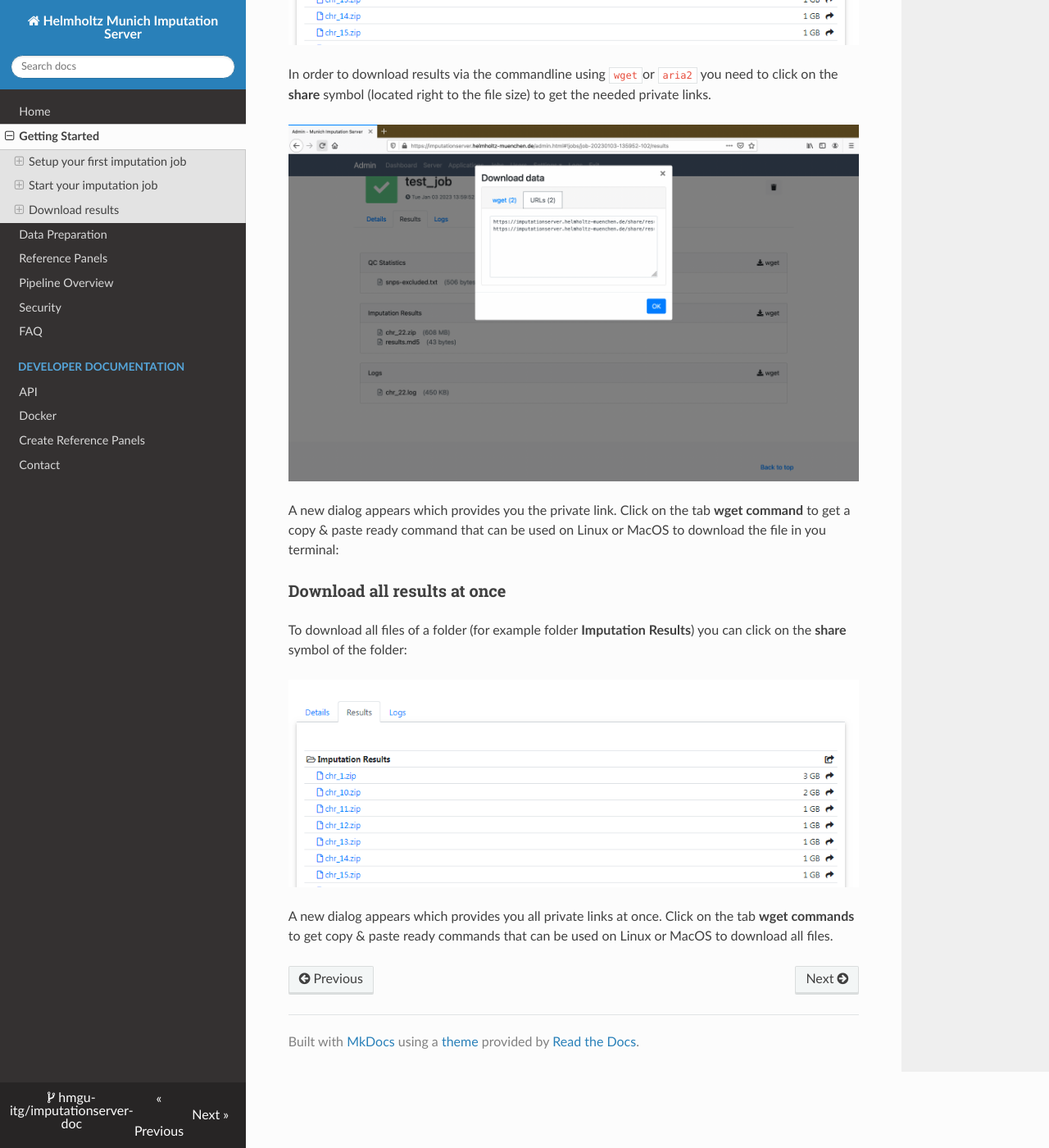
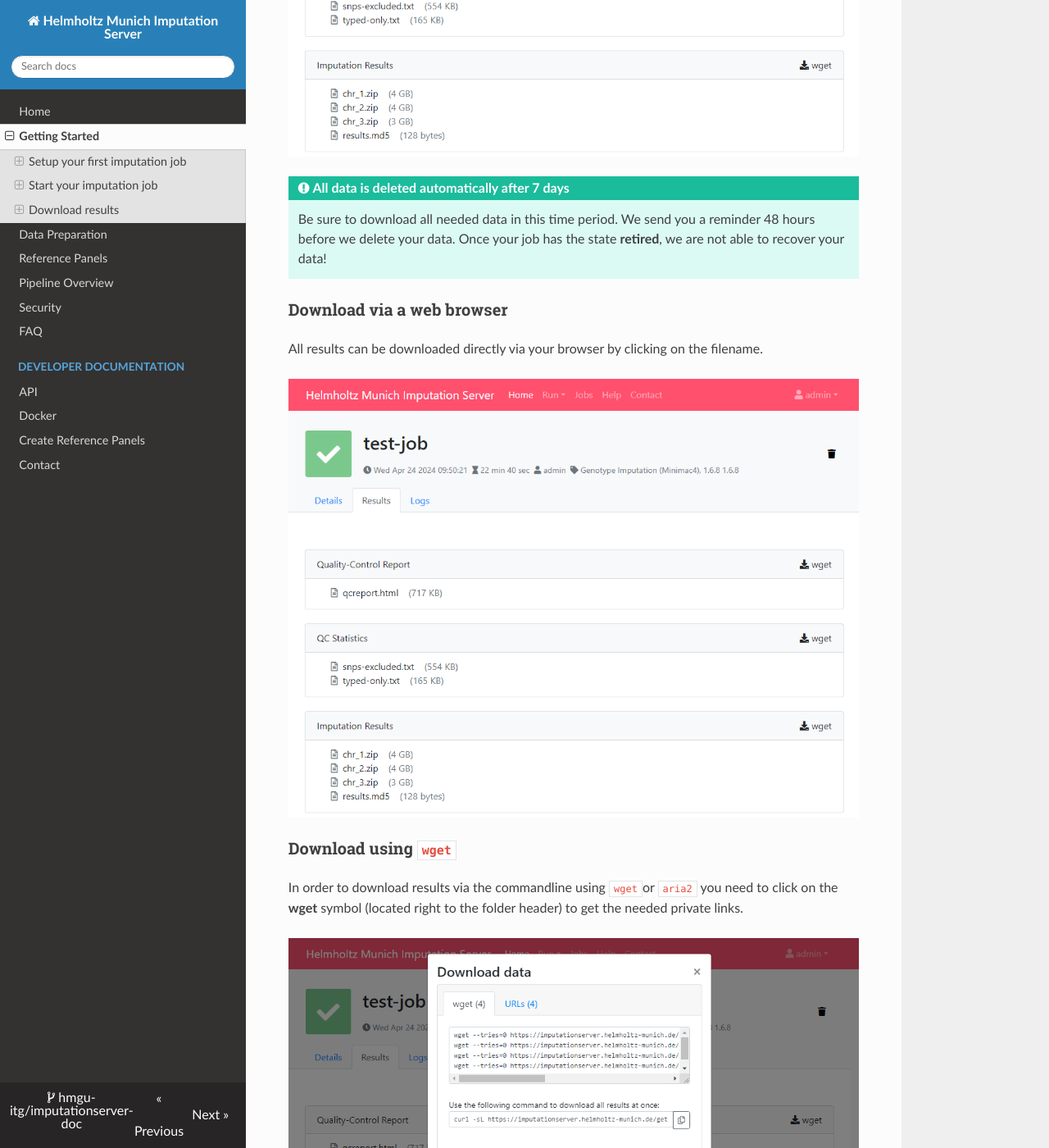
Before and after one commit to hmgu-itg/imputationserver-doc, an MkDocs documentation site: the page built from docs/getting-started.md, in a window 1280 px wide and 1400 px high, scrolled down 8345 px. Shown: the whole window at 82% size. Built offline with MkDocs 1.6.1, drawn with Linux system fonts in a browser that asks for light colours; nearby versions of some CDN libraries; some of the changed text lies outside the part shown.

Commit message:
Updated 'Getting Started' page

```diff
--- a/docs/getting-started.md
+++ b/docs/getting-started.md
@@ -31,12 +31,12 @@ More details about all available reference panels can be found [here](https://im
 
 When using the file upload, data is uploaded from your local file system to Michigan Imputation Server. By clicking on **Select Files** an open dialog appears where you can select your VCF files:
 
-![](images/images_new/data_input_selection.png)
+![](images/upload-vcf.png)
 
 Multiple files can be selected using the `ctrl`, `cmd` or `shift` keys, depending on your operating system.
 After you have confirmed your choice, all selected files are listed in the submission dialog:
 
-![](images/images_new/data_inout.png)
+![](images/uploaded-vcf.png)
 
 Please make sure that all files fulfill the [requirements](./prepare-your-data.md).
 
@@ -87,9 +87,7 @@ All Imputation Server results are encrypted by default. Please tick this checkbo
 
 ## Start your imputation job
 
-After confirming our *Terms of Service*, the imputation process can be started immediately by clicking on **Start Imputation**. Input Validation and Quality Control are executed immediately to give you feedback about the data-format and its quality. If your data passed this steps, your job is added to our imputation queue and will be processed as soon as possible. You can check the position in the queue on the job summary page.
-
-![](images/Job_summary.png)
+After confirming our *Terms of Service*, the imputation process can be started immediately by clicking on **Start Imputation**. Input Validation and Quality Control are executed immediately to give you feedback about the data-format and its quality. If your data passed this steps, your job is added to our imputation queue and will be processed as soon as possible.
 
 We notify you by email as soon as the job is finished or your data don't pass the Quality Control steps.
 
@@ -103,7 +101,8 @@ After Input Validation has finished, basic statistics can be viewed directly in
 
 ![](images/Job_summary.png)
 
-If you encounter problems with your data please read this tutorial about [Data Preparation](./prepare-your-data.md) to ensure your data is in the correct format.
+!!! info "Data Preparation"
+    If you encounter problems with your data please read this tutorial about [Data Preparation](./prepare-your-data.md) to ensure your data is in the correct format.
 
 ### Quality Control
 
@@ -121,6 +120,9 @@ All filtered variants are listed in a file called `statistics.txt` which can be
 ![](images/quality-control02.png)
 
 If you selected a population, we compare the allele frequencies of the uploaded data with those from the reference panel. The result of this check is available in the QC report and can be downloaded by clicking on `qcreport.html`.
+
+!!! info "On QC failure"
+    If your data fails the QC step, please refer to the failed job's `qcreport.html` file, per-chromosome log files (e.g. `chr_1.log`), and the "Logs" tab to understand why your job failed. Please refer to the [Quality Control](./pipeline.md#quality-control) section in the [Pipeline Overview](./pipeline.md) page to learn about the QC steps.
 
 ### Pre-phasing and Imputation
 
@@ -143,26 +145,21 @@ The user is notified by email, as soon as the imputation job has finished. A zip
 ![](images/job-results.png)
 
 !!! important "All data is deleted automatically after 7 days"
-    Be sure to download all needed data in this time period. We send you a reminder 48 hours before we delete your data. Once your job hast the state **retired**, we are not able to recover your data!
+    Be sure to download all needed data in this time period. We send you a reminder 48 hours before we delete your data. Once your job has the state **retired**, we are not able to recover your data!
 
 
 ###  Download via a web browser
 
 All results can be downloaded directly via your browser by clicking on the filename.
 
-![](images/share-data02.png)
+![](images/job-results.png)
 
-In order to download results via the commandline using `wget`or `aria2` you need to click on the **share** symbol (located right to the file size) to get the needed private links.
+### Download using `wget`
+
+In order to download results via the commandline using `wget`or `aria2` you need to click on the **wget** symbol (located right to the folder header) to get the needed private links.
 
 ![](images/share_data_link.png)
 
-A new dialog appears which provides you the private link. Click on the tab **wget command** to get a copy & paste ready command that can be used on Linux or MacOS to download the file in you terminal:
+A new dialog appears which provides you all the private link. Click on the tab **wget command** to get a copy & paste ready command that can be used on Linux or MacOS to download the files individually in your terminal.
 
-
-### Download all results at once
-
-To download all files of a folder (for example folder **Imputation Results**) you can click on the **share** symbol of the folder:
-
-![](images/share-data02.png)
-
-A new dialog appears which provides you all private links at once. Click on the tab **wget commands** to get copy & paste ready commands that can be used on Linux or MacOS to download all files.
+The command for downloading all results at once is also provided, which you can also copy & paste to your terminal to initiate the download.
```
Also changed, not shown: docs/create-reference-panels.md (+2 -3 lines), docs/images/Impute_validation.png, docs/images/Job_summary.png, docs/images/job-results.png, docs/images/quality-control02.png, docs/images/share_data_link.png, docs/images/submit-job01.png, docs/images/upload-vcf.png (added), docs/images/upload_vcf.png (deleted), docs/images/uploaded-vcf.png (added).
